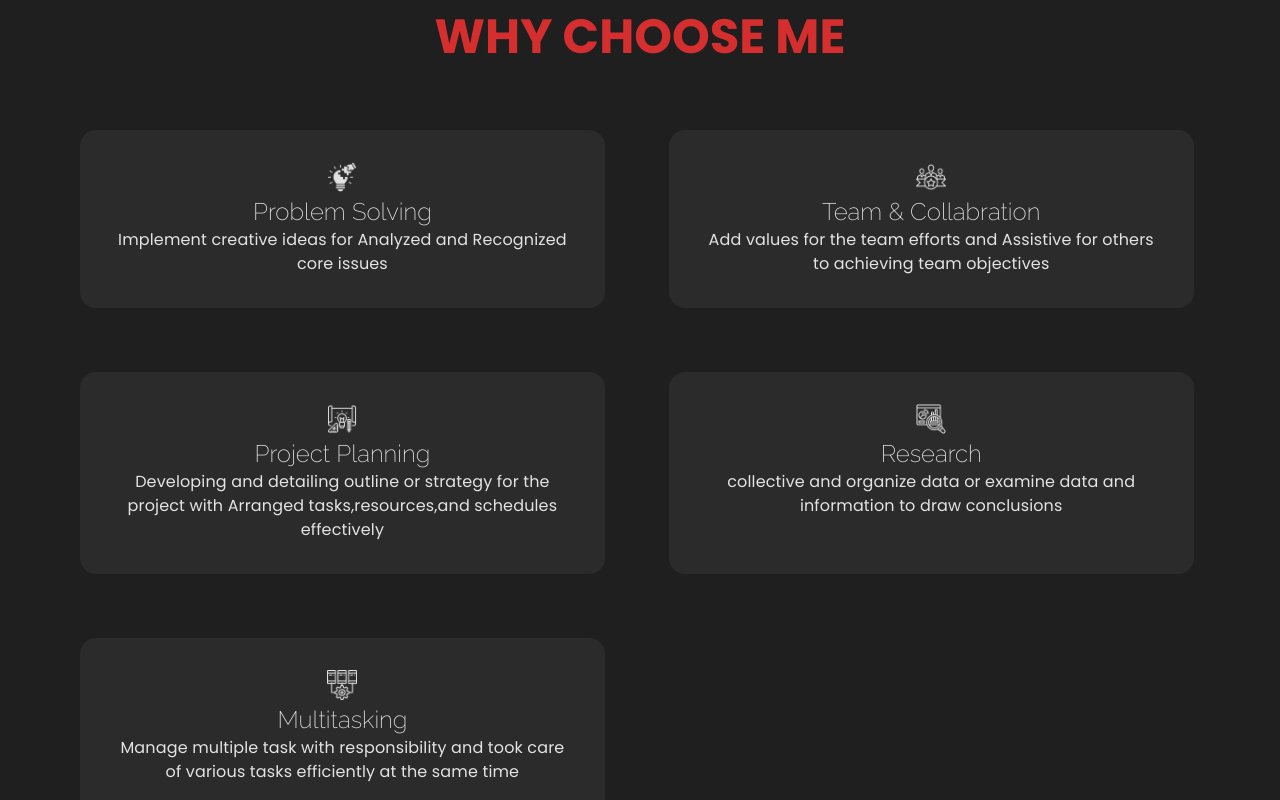
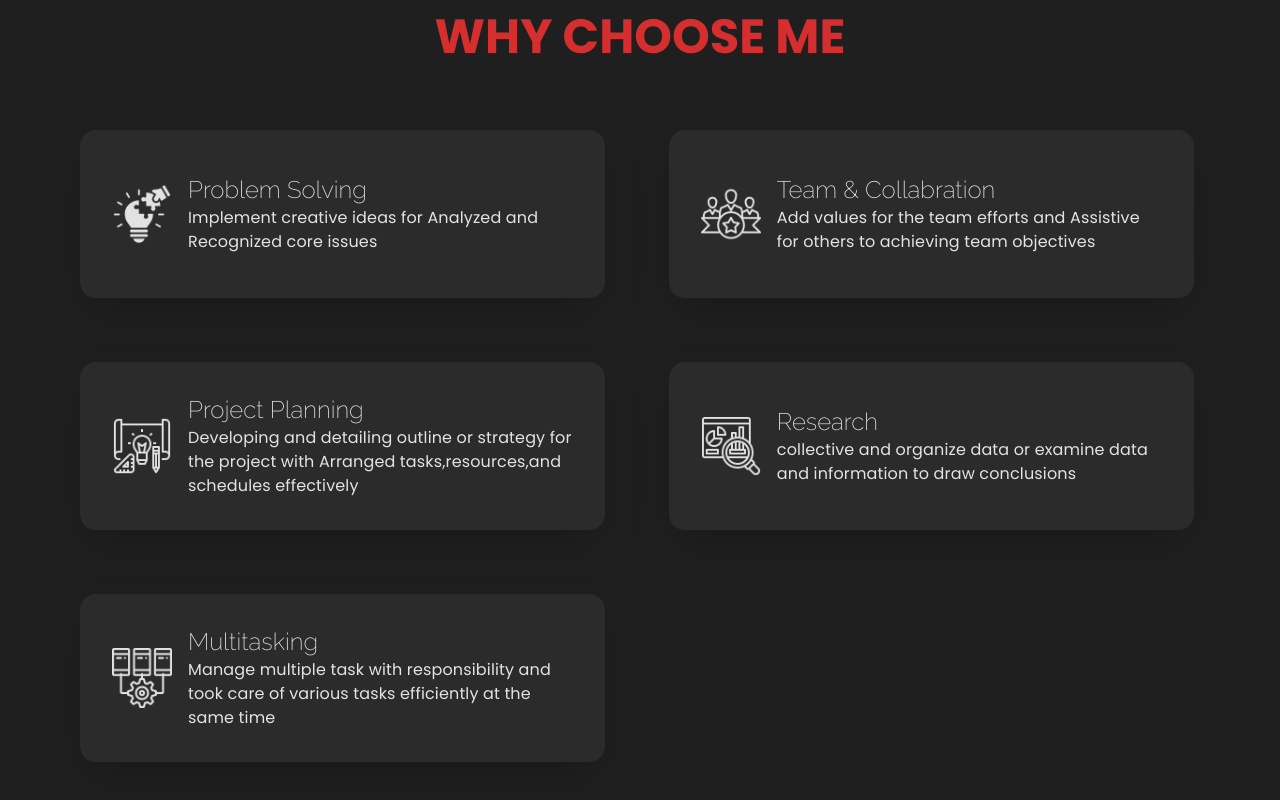
Before and after one commit to AkashS04/ReactPortfolio_Akash, a React (Vite) app: page / in a window 1280 px wide. Shown: the part 2060-2860 px from the top of the page. Built offline with nearby package versions, Linux system fonts and the light colour scheme.

Commit message:
small ui and animation changes

```diff
--- a/src/contact/Contact.tsx
+++ b/src/contact/Contact.tsx
@@ -36,7 +36,12 @@ function Contact() {
             <Box
               component="img"
               sx={{ cursor:'pointer', height: "100px", width: "auto",filter:
-                "invert(85%) sepia(7%) saturate(26%) hue-rotate(319deg) brightness(101%) contrast(104%)", }}
+                "invert(85%) sepia(7%) saturate(26%) hue-rotate(319deg) brightness(101%) contrast(104%)",
+              transition:'transform 250ms ease',
+              '&:hover':{
+                transform:'scale(1.1)'
+              }
+             }}
               src={phone}
             />
           </Box>
@@ -44,7 +49,11 @@ function Contact() {
             <Box
               component="img"
               sx={{ cursor:'pointer', height: "100px", width: "auto",filter:
-                "invert(85%) sepia(7%) saturate(26%) hue-rotate(319deg) brightness(101%) contrast(104%)", }}
+                "invert(85%) sepia(7%) saturate(26%) hue-rotate(319deg) brightness(101%) contrast(104%)",
+                transition:'transform 250ms ease',
+                '&:hover':{
+                  transform:'scale(1.1)'
+                } }}
               src={email}
             />
           </Box>
@@ -52,7 +61,12 @@ function Contact() {
             <Box
               component="img"
               sx={{ cursor:'pointer', height: "100px", width: "auto",filter:
-                "invert(85%) sepia(7%) saturate(26%) hue-rotate(319deg) brightness(101%) contrast(104%)", }}
+                "invert(85%) sepia(7%) saturate(26%) hue-rotate(319deg) brightness(101%) contrast(104%)",
+                transition:'transform 250ms ease',
+                '&:hover':{
+                  transform:'scale(1.1)'
+                }
+               }}
               src={whatsApp}
             />
           </Box>
@@ -60,7 +74,12 @@ function Contact() {
             <Box
               component="img"
               sx={{ cursor:'pointer', height: "100px", width: "auto",filter:
-                "invert(85%) sepia(7%) saturate(26%) hue-rotate(319deg) brightness(101%) contrast(104%)", }}
+                "invert(85%) sepia(7%) saturate(26%) hue-rotate(319deg) brightness(101%) contrast(104%)",
+                transition:'transform 250ms ease',
+                '&:hover':{
+                  transform:'scale(1.1)'
+                }
+              }}
               src={linkedIN}
             />
           </Box>
--- a/src/project_details/Project.tsx
+++ b/src/project_details/Project.tsx
@@ -73,7 +73,7 @@ const Project = () => {
                   left: "0px",
                   borderRadius: "1rem",
                   backgroundColor: "rgb(0 0 0 / 38%)",
-                  transition: "transform 0.350s ease",
+                  transition: "transform 650ms ease",
                 },
                 "&:hover::after": {
                   transform: "translate(370px, 500px)",
--- a/src/whyChooseMe/WhyChooseMe.tsx
+++ b/src/whyChooseMe/WhyChooseMe.tsx
@@ -53,10 +53,15 @@ const WhyChooseMe = () => {
                   <Box
                   sx={{
                     width:'40%',
+                    height:'104px',
+                    display: 'flex',
+                    alignItems: 'center' ,
+                    gap: '1rem' ,
                     margin: "1rem",
                     padding:"2rem",
                     backgroundColor: "#35353594",
-                    borderRadius:'1rem'
+                    borderRadius:'1rem',
+                    boxShadow: 'rgba(0, 0, 0, 0.2) 0px 18px 50px -10px'
                   }}
                 >
                   <Box
@@ -65,13 +70,13 @@ const WhyChooseMe = () => {
                 sx={{
                   filter:
                     "invert(85%) sepia(7%) saturate(26%) hue-rotate(319deg) brightness(101%) contrast(104%)",
-                  height: "30px",
+                  height: "60px",
                   width: "auto",
                 }}
               />
               <Box>
-                <Typography variant='h5' sx={{fontFamily:'Raleway-Extralight',color:'#e3e3e3'}}>{skills.title}</Typography>
-                <Typography variant='body1' sx={{fontFamily:'Poppins-Regular',color:'#e3e3e3'}}>{skills.name}</Typography>
+                <Typography variant='h5' align='left' sx={{fontFamily:'Raleway-Extralight',color:'#e3e3e3'}}>{skills.title}</Typography>
+                <Typography variant='body1' align='left' sx={{fontFamily:'Poppins-Regular',color:'#e3e3e3'}}>{skills.name}</Typography>
               </Box>
             </Box>
                 ))
```
